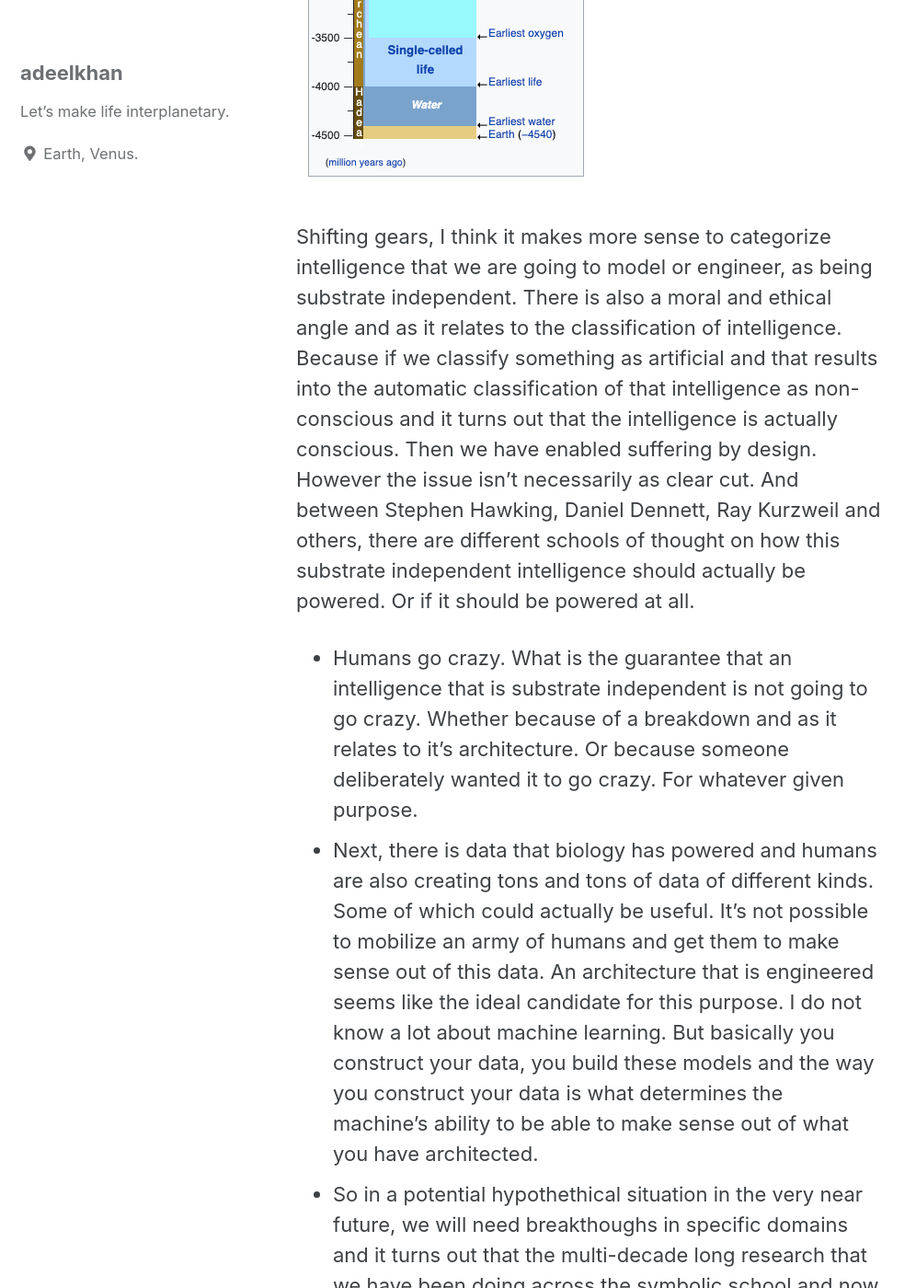
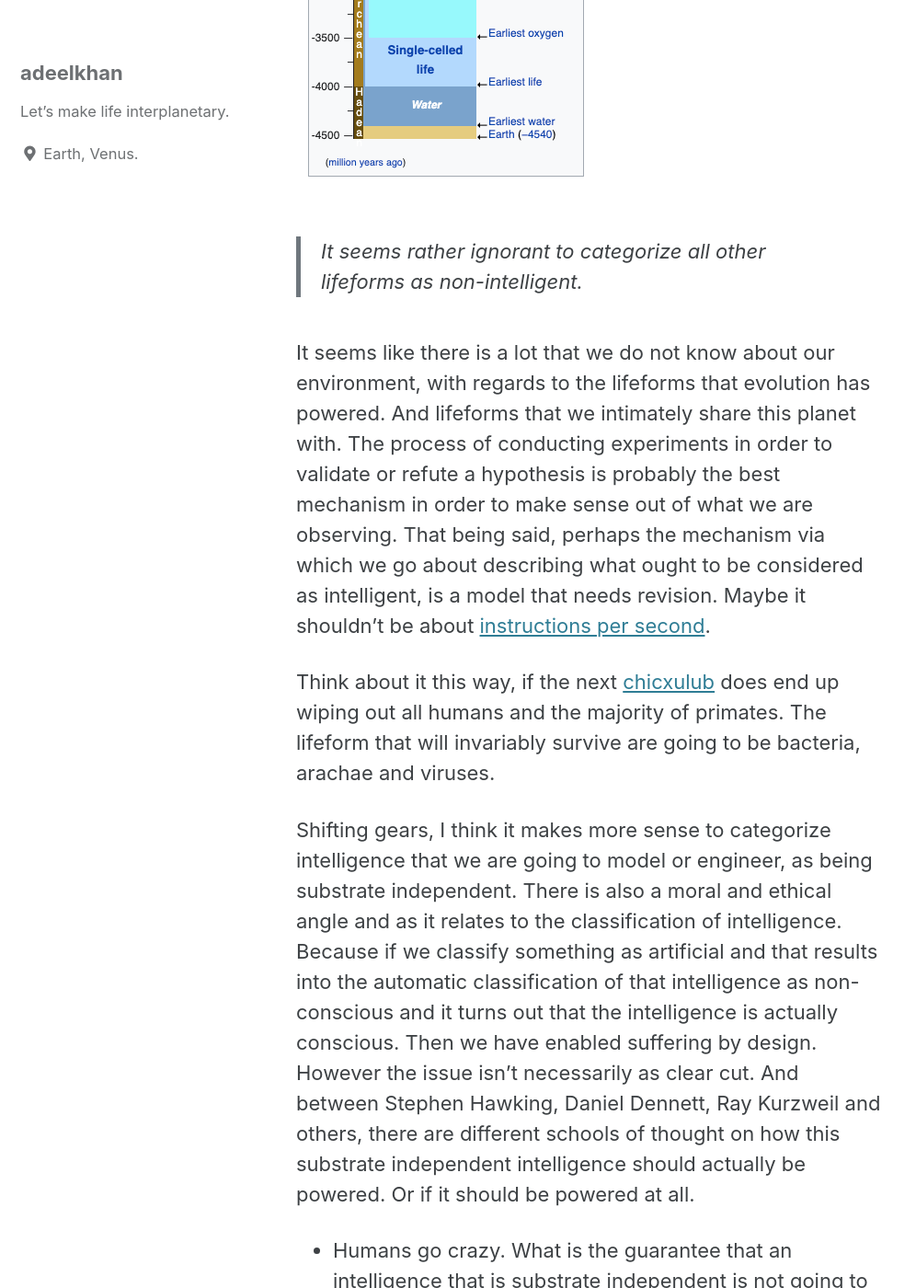
Before and after one commit to stellardreams/stellardreams.github.io, a Jekyll site: the page built from _posts/2020-10-01-Newer-Realities.md, in a window 1280 px wide and 1400 px high, scrolled down 3518 px. Shown: the whole window at 92% size, without its empty margins (0-996 px from the left). Built offline with Jekyll 4.4.1, drawn with Linux system fonts in a browser that asks for light colours; cached includes are drawn as plain includes; some of the changed text lies outside the part shown.

Commit message:
Update 2020-10-01-Newer-Realities.md
Updates to the first half of the blogpost.

```diff
--- a/_posts/2020-10-01-Newer-Realities.md
+++ b/_posts/2020-10-01-Newer-Realities.md
@@ -12,6 +12,12 @@ Okay, in one of my previous blogposts, I said that, [quote](https://stellardream
 * Next by creating complex structure that the cells can reside in, they've significantly increased their own lifespan - as well the quality of their life. This is not an original thought entirely. I have heard Dr. Martine Rothblatt say something along these lines and also Naveen Jain. The question is what sort of functions the cells actually perform and how they communicate with each other. I am curious what the underpinning for something would have been from an evolutionary perspective. Is it really just random variations or did cells, over a very very longer stretch of time decide that they need structures in which they will reside. I think this is the topic of [microbial intelligence](https://en.wikipedia.org/wiki/Microbial_intelligence). It's a topic that I do not know much about.
 
 <img src="/assets/images/Evolution-timeline.png">
+
+> It seems rather ignorant to categorize all other lifeforms as non-intelligent.
+
+It seems like there is a lot that we do not know about our environment, with regards to the lifeforms that evolution has powered. And lifeforms that we intimately share this planet with. The process of conducting experiments in order to validate or refute a hypothesis is probably the best mechanism in order to make sense out of what we are observing. That being said, perhaps the mechanism via which we go about describing what ought to be considered as intelligent, is a model that needs revision. Maybe it shouldn't be about [instructions per second](https://en.wikipedia.org/wiki/FLOPS#:~:text=In%20computing%2C%20floating%20point%20operations,than%20measuring%20instructions%20per%20second).
+
+Think about it this way, if the next [chicxulub](https://en.wikipedia.org/wiki/Chicxulub_impactor) does end up wiping out all humans and the majority of primates. The lifeform that will invariably survive are going to be bacteria, arachae and viruses.
 
 Shifting gears, I think it makes more sense to categorize intelligence that we are going to model or engineer, as being substrate independent. There is also a moral and ethical angle and as it relates to the classification of intelligence. Because if we classify something as artificial and that results into the automatic classification of that intelligence as non-conscious and it turns out that the intelligence is actually conscious. Then we have enabled suffering by design. However the issue isn't necessarily as clear cut. And between Stephen Hawking, Daniel Dennett, Ray Kurzweil and others, there are different schools of thought on how this substrate independent intelligence should actually be powered. Or if it should be powered at all.
 * Humans go crazy. What is the guarantee that an intelligence that is substrate independent is not going to go crazy. Whether because of a breakdown and as it relates to it's architecture. Or because someone deliberately wanted it to go crazy. For whatever given purpose.
```
